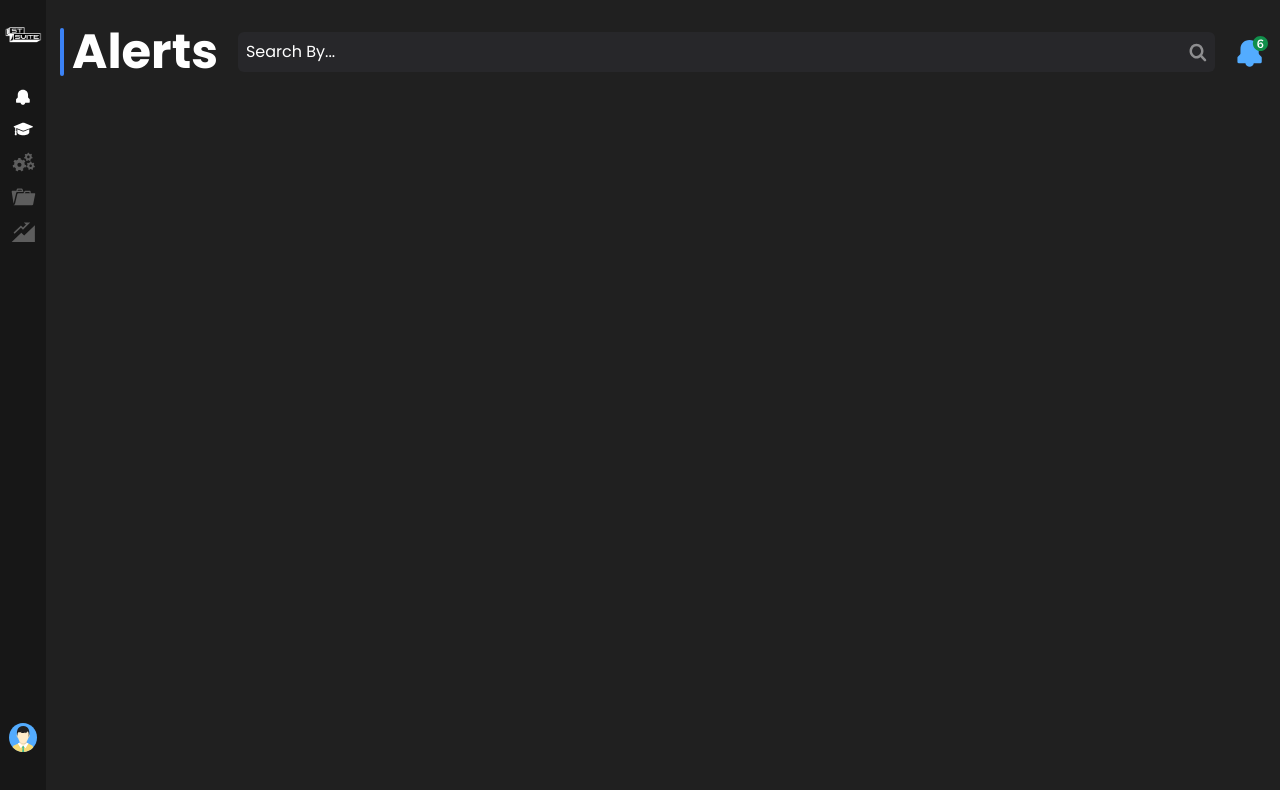
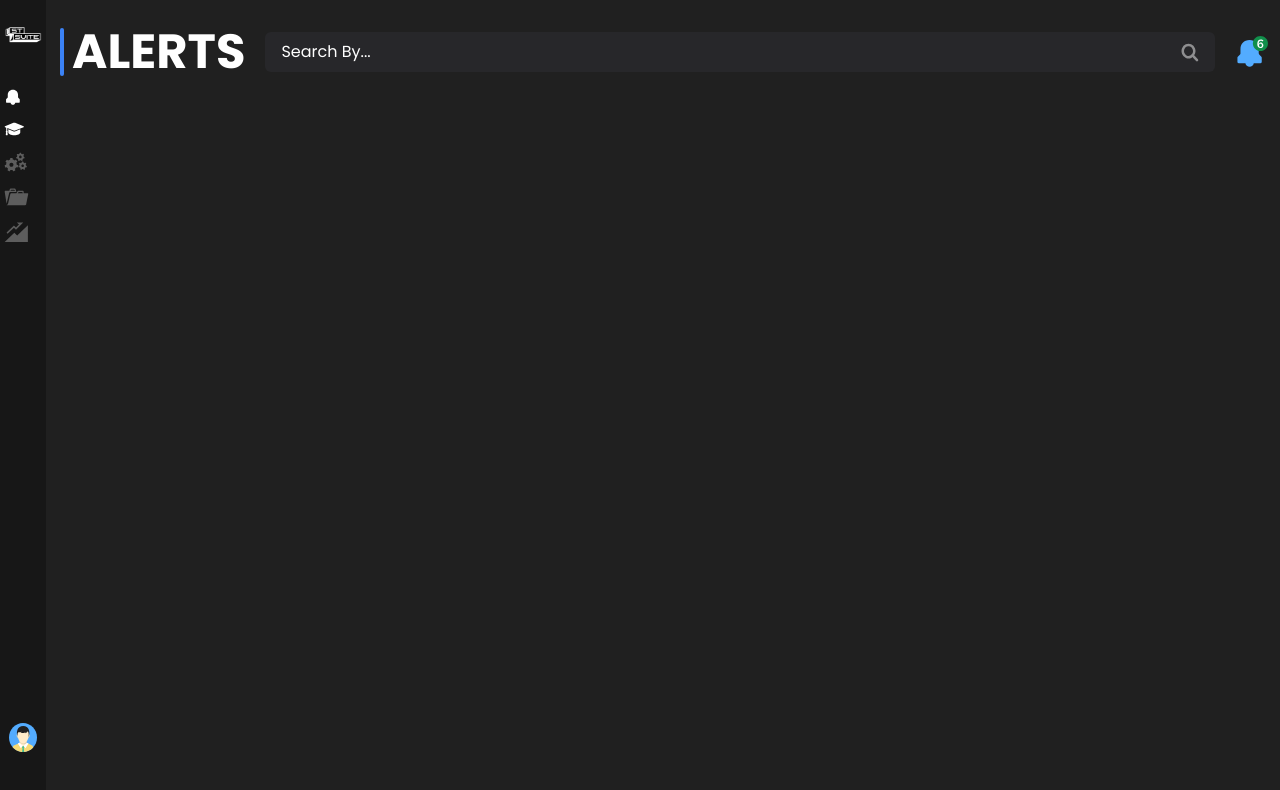
Before and after one commit to mohamed-Fathy1/Street_Suite, a React (Vite) app: page / in a window 1280 px wide. Shown: the top 790 px of the page. Built offline with nearby package versions, Linux system fonts and the light colour scheme.

Commit message:
Improve Navbar to act similar to desgin

```diff
--- a/src/Components/HeaderTitle.tsx
+++ b/src/Components/HeaderTitle.tsx
@@ -8,7 +8,7 @@ function HeaderTitle({ color, sideColor, children }: HeaderTitleProps) {
   return (
     <h1
       style={{ color: color }}
-      className="text-white h-fit relative text-xl sm:text-2xl md:text-3xl lg:text-4xl xl:text-5xl 2xl:text-6xl font-bold pl-3 after:content-[''] after:block after:w-1 after:h-full after:bg-blue-500 after:absolute after:top-0 after:left-0 after:rounded-3xl"
+      className="text-white h-fit relative uppercase text-xl sm:text-2xl md:text-3xl lg:text-4xl xl:text-5xl 2xl:text-6xl font-bold pl-3 after:content-[''] after:block after:w-1 after:h-full after:bg-blue-500 after:absolute after:top-0 after:left-0 after:rounded-3xl"
     >
       {children}
     </h1>
--- a/src/Components/Navbar/Navbar.module.css
+++ b/src/Components/Navbar/Navbar.module.css
@@ -51,9 +51,6 @@
   }
   .navbar:hover ul {
     padding: 2rem 0 0 0.5rem;
-  }
-  .navbar ul li {
-    position: relative;
   }
   .active:hover path {
     fill: #53acff;
--- a/src/Components/Navbar/Navbar.tsx
+++ b/src/Components/Navbar/Navbar.tsx
@@ -68,6 +68,7 @@ function Navbar() {
           <nav>
             <ul className="flex flex-col items-center justify-center mt-11 gap-4">
               {navBarItems.map((item) => (
+                <div className="relative w-full" key={item.id}>
                   <NavbarItems
                     key={item.id}
                     title={item.title}
@@ -75,6 +76,7 @@ function Navbar() {
                     link={item.link}
                     active={item.active}
                   />
+                </div>
               ))}
             </ul>
           </nav>
--- a/src/Components/NavbarItems/NavbarItems.tsx
+++ b/src/Components/NavbarItems/NavbarItems.tsx
@@ -10,7 +10,9 @@ interface NavbarItemsProps {
 
 function NavbarItems({ icon, link, active, title }: NavbarItemsProps) {
   return (
-    <li className={classNames(styles.nav_item, active && styles.active)}>
+    <li
+      className={classNames("w-fit", styles.nav_item, active && styles.active)}
+    >
       <a href={link} className="flex items-center">
         {icon}
         <span className={classNames("", styles.navbar_item_title)}>
--- a/src/Components/SearchBar/SearchBar.tsx
+++ b/src/Components/SearchBar/SearchBar.tsx
@@ -3,7 +3,7 @@ import SearchIcon from "../../assets/svg/SearchIcon";
 function SearchBar() {
   return (
     <div className="@container flex-1">
-      <div className="flex items-center justify-end @xs:justify-between gap-2 bg-transparent p-2 rounded-md @xs:bg-zinc-800">
+      <div className="flex items-center justify-end @xs:justify-between gap-2 bg-transparent p-2 rounded-md @xs:bg-zinc-800 @xs:px-4">
         <input
           type="text"
           placeholder="Search By..."
```
Lines whose indentation alone changed are shown as unchanged.
